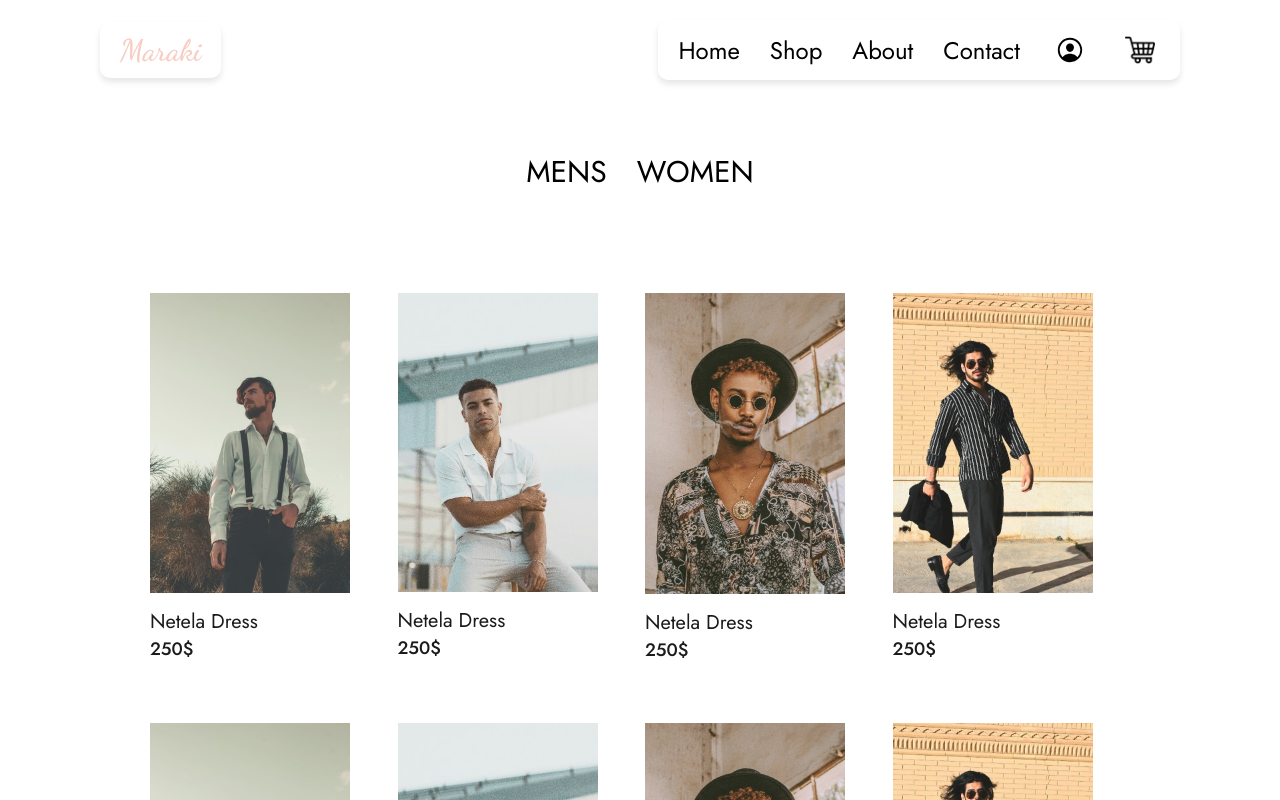
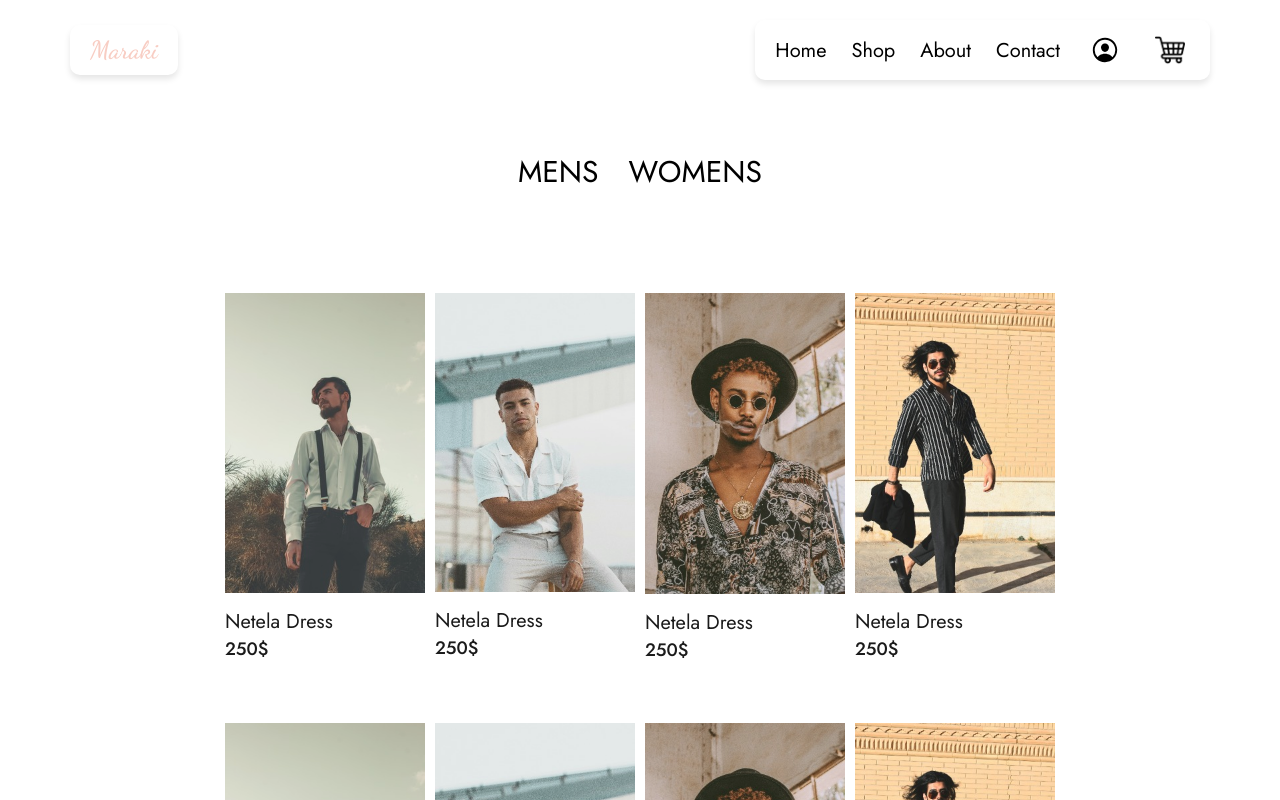
Before and after one commit to Eyu16/Fashion-Website, a React (Vite) app: page /shop/mens in a window 1280 px wide. Shown: the top 800 px of the page. Built offline with nearby package versions, Linux system fonts and the light colour scheme.

Commit message:
shop page is done

```diff
--- a/index.html
+++ b/index.html
@@ -4,10 +4,6 @@
     <meta charset="UTF-8" />
     <meta name="viewport" content="width=device-width, initial-scale=1.0" />
     <link rel="icon" type="/image" href="/img/favicon2(2).jpg" />
-    <link
-      rel="stylesheet"
-      href="https://unpkg.com/ionicons@5.5.2/dist/css/ionicons.min.css"
-    />
 
     <title>Maraki | Fashion</title>
   </head>
--- a/src/components/Navigation.jsx
+++ b/src/components/Navigation.jsx
@@ -10,7 +10,7 @@ function Navigation({ items, customeStyle, type }) {
       >
         {items.map((item, i) => (
           <Link to={item.to} key={i}>
-            <li className={Styles.nav_list}>{item.name}</li>
+            <li className={`${Styles.nav_list}`}>{item.name}</li>
           </Link>
         ))}
         {type === "main_list" && (
--- a/src/components/ShopItems.jsx
+++ b/src/components/ShopItems.jsx
@@ -1,7 +1,7 @@
 import { Link } from "react-router-dom";
 import Styles from "./shopItems.module.css";
 //
-function ShopItems({ type, images, custome_class }) {
+function ShopItems({ type, images, custome_class, parent }) {
   if (!images) {
     if (type === "for_her")
       images = [
@@ -35,12 +35,23 @@ function ShopItems({ type, images, custome_class }) {
       ];
   }
   return (
-    <div className={`${Styles.shop_for} ${Styles[type]} ${custome_class}`}>
+    <div
+      className={`${Styles.shop_for} ${Styles[type]} ${
+        !parent ? "shope_shope_grid" : custome_class
+      }`}
+    >
       {images?.map((img, i) => (
-        <div className={Styles.shoping_card} key={i}>
+        <div
+          className={`${Styles.shoping_card} ${!parent && "shope_shope_card"}`}
+          key={i}
+        >
           <Link to="/shop/mens/products/:productId">
             <figure>
-              <img src={`/img/${img}`} alt="shop" />
+              <img
+                className={`${!parent && "shope_shope_img"}`}
+                src={`/img/${img}`}
+                alt="shop"
+              />
             </figure>
           </Link>
           <div className={Styles.description_cotainer}>
--- a/src/components/navigation.module.css
+++ b/src/components/navigation.module.css
@@ -8,6 +8,13 @@
   color: var(--black);
   /*  */
   /* opacity: 1; */
+}
+.minor_list {
+  /* font-size: 3rem; */
+  padding-bottom: 5rem;
+}
+.minor_list a li {
+  font-size: 3rem;
 }
 .nav_lists {
   color: var(--black);
@@ -68,6 +75,12 @@ a {
 .account:active {
 }
 /* MEDIA QUERIES */
+@media (max-width: 81.25em) {
+  .main_list {
+    font-size: 2rem;
+    gap: 2.5rem;
+  }
+}
 @media (max-width: 53.5em) {
   .main_list {
     padding: 0.5rem 1rem;
@@ -98,6 +111,13 @@ a {
     box-shadow: none;
     /* color: var(--white); */
   }
+  .minor_list {
+    /* font-size: 3rem; */
+    padding-bottom: 0rem;
+  }
+  .minor_list a li {
+    font-size: 2rem;
+  }
   .cart {
     width: 2rem;
     padding: 0;
--- a/src/index.css
+++ b/src/index.css
@@ -36,6 +36,10 @@ html {
 section {
   overflow-x: hidden;
 }
+/* .minor_nav {
+  fontsize: "3rem";
+  paddingbottom: "5rem";
+} */
 @media (max-width: 47.2em) {
   .home_shope_grid {
     overflow-x: scroll;
@@ -57,8 +61,30 @@ section {
     transform: scale(0.6);
   }
 }
+@media (max-width: 57.5em) {
+  .shope_shope_grid {
+    width: 100%;
+    flex-wrap: wrap;
+    justify-content: center;
+    /* flex-wrap: wrap; */
+    /* overflow: scroll; */
+  }
+}
+
+@media (max-width: 47.5em) {
+  .shope_shope_grid {
+    display: flex;
+    flex-wrap: wrap;
+    justify-content: center;
+  }
+  /* .shope_shope_img {
+    width: 15rem;
+  } */
+}
 
 /*
+
+
 @import url("https://fonts.googleapis.com/css2?family=Montserrat:wght@600&display=swap");
 
 div:first-of-type {
--- a/src/pages/Home/Home.jsx
+++ b/src/pages/Home/Home.jsx
@@ -193,6 +193,7 @@ function Home() {
               "Shop3(1).jpg",
             ]}
             custome_class={"home_shope_grid"}
+            parent="home"
           />
           <div>
             <h3 className={Styles.Shoping_second_heading}>For him</h3>
@@ -206,6 +207,7 @@ function Home() {
               "Shop11(1).jpeg",
             ]}
             custome_class={"home_shope_grid"}
+            parent="home"
           />
         </div>
       </section>
--- a/src/pages/Shop/Shop.jsx
+++ b/src/pages/Shop/Shop.jsx
@@ -16,14 +16,15 @@ function Shop() {
     <main className={Styles.shop}>
       {!isProductPage && (
         <Navigation
+          type={"minor_list"}
           items={[
             { name: "MENS", to: "mens" },
-            { name: "WOMEN", to: "womens" },
+            { name: "WOMENS", to: "womens" },
           ]}
-          customeStyle={{ fontSize: "3rem", paddingBottom: "5rem" }}
+          // customeStyle={{ fontSize: "3rem", paddingBottom: "5rem" }}
         />
       )}
-      <Outlet />
+      <Outlet custome_class={"shope_shope_grid"} />
     </main>
   );
 }
--- a/src/pages/Shop/shop.module.css
+++ b/src/pages/Shop/shop.module.css
@@ -1,6 +1,19 @@
 .shop {
-  padding: 10rem 15rem;
+  padding: 10rem 0rem;
+  display: flex;
+  flex-direction: column;
+  align-items: center;
+  justify-content: center;
 }
 .shop > * {
   margin-top: 5rem;
 }
+
+/* MEDIA QUERIES */
+
+@media (max-width: 47.5em) {
+  .shop {
+    /* width: 90rem; */
+    /* overflow: scroll; */
+  }
+}
--- a/src/ui/header.module.css
+++ b/src/ui/header.module.css
@@ -1,6 +1,6 @@
 .header {
   font-size: 2.4rem;
-  padding: 2rem 10rem;
+  padding: 2rem 7rem;
   position: fixed;
   background: transparent;
   top: 0;
@@ -28,6 +28,12 @@
   font-weight: 600;
 }
 
+/* MEDIA QUERIES */
+@media (max-width: 81.25em) {
+  .log_container {
+    font-size: 2.5rem;
+  }
+}
 @media (max-width: 62.5em) {
   .header {
     /* font-size: 2.4rem; */
```
